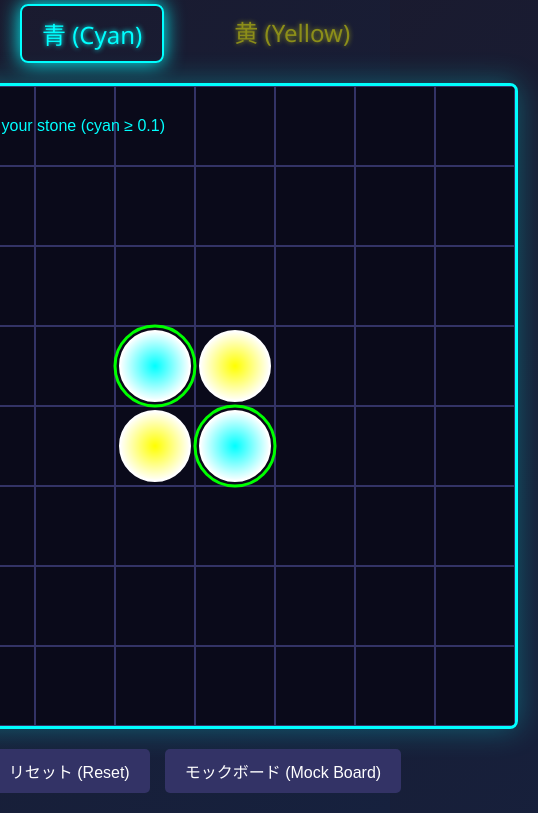
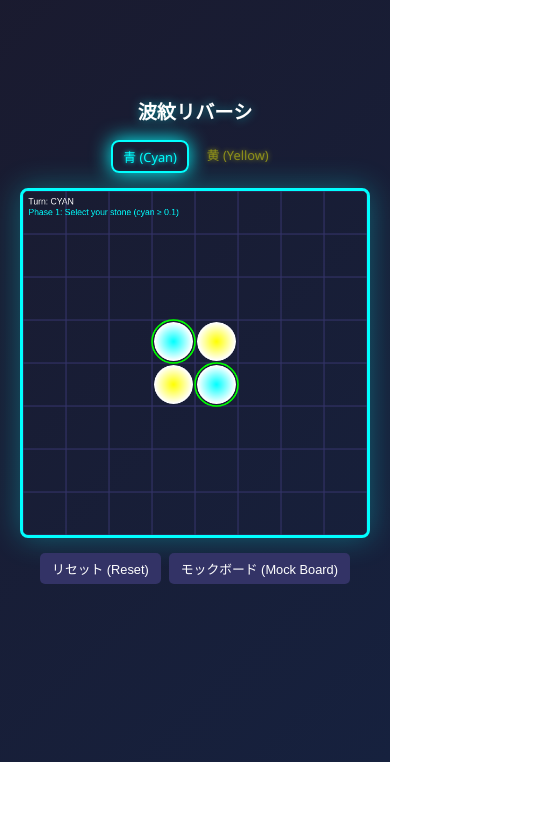
Before and after one commit to amakann/quantum-othello, a plain HTML site: page index.html in a window 390 px wide. Shown: the part 82-895 px from the top of the page, 538 px wide, since content can reach past the window. After the commit the page ends 844 px from the top, so only its background shows below. Drawn offline with Linux system fonts and the light colour scheme.

Commit message:
Add responsive design for mobile devices

```diff
--- a/main.js
+++ b/main.js
@@ -68,9 +68,9 @@ function drawBoard() {
     // CELL_SIZE を計算（canvas が読み込まれた後）
     CELL_SIZE = canvas.width / GRID_SIZE;
 
-    // 背景をクリア
-    ctx.fillStyle = '#0a0a1a';
-    ctx.fillRect(0, 0, canvas.width, canvas.height);
+    // 描画領域をクリア
+    ctx.save();
+    ctx.clearRect(0, 0, canvas.width, canvas.height);
 
     // グリッド線を描画
     ctx.strokeStyle = '#333366';
@@ -129,6 +129,8 @@ function drawBoard() {
 
     // 現在の手番とフェーズを表示
     drawInfo();
+
+    ctx.restore();
 }
 
 // 石を描画（確率に応じたグラデーション）
@@ -414,3 +416,8 @@ mockBtn.addEventListener('click', () => {
 initBoard();
 drawBoard();
 updatePlayerIndicator();
+
+// リサイズ対応
+window.addEventListener('resize', () => {
+    drawBoard();
+});
--- a/style.css
+++ b/style.css
@@ -9,37 +9,43 @@ body {
     background: linear-gradient(135deg, #1a1a2e 0%, #16213e 100%);
     min-height: 100vh;
     display: flex;
+    flex-direction: column;
     justify-content: center;
     align-items: center;
     color: #fff;
+    padding: 10px;
 }
 
 .game-container {
     text-align: center;
-    padding: 20px;
+    padding: 10px;
+    width: 100%;
+    max-width: 700px;
 }
 
 h1 {
-    margin-bottom: 20px;
-    font-size: 2rem;
+    margin-bottom: 15px;
+    font-size: 1.8rem;
     text-shadow: 0 0 10px rgba(0, 255, 255, 0.5);
+    word-wrap: break-word;
 }
 
 .game-info {
-    margin-bottom: 20px;
+    margin-bottom: 15px;
 }
 
 .player-info {
     display: flex;
     justify-content: center;
-    gap: 50px;
-    font-size: 1.5rem;
+    gap: 20px;
+    font-size: 1.2rem;
+    flex-wrap: wrap;
 }
 
 .player-cyan {
     color: #00ffff;
     text-shadow: 0 0 5px #00ffff;
-    padding: 10px 20px;
+    padding: 8px 16px;
     border-radius: 8px;
     transition: all 0.3s ease;
     opacity: 0.5;
@@ -48,7 +54,7 @@ h1 {
 .player-yellow {
     color: #ffff00;
     text-shadow: 0 0 5px #ffff00;
-    padding: 10px 20px;
+    padding: 8px 16px;
     border-radius: 8px;
     transition: all 0.3s ease;
     opacity: 0.5;
@@ -71,24 +77,30 @@ h1 {
     display: flex;
     justify-content: center;
     align-items: center;
+    width: 100%;
+    margin-bottom: 15px;
 }
 
 #gameCanvas {
+    max-width: 100%;
+    height: auto;
     border: 3px solid #00ffff;
     border-radius: 8px;
     box-shadow: 0 0 30px rgba(0, 255, 255, 0.3);
+    display: block;
 }
 
 .controls {
-    margin-top: 20px;
+    margin-top: 15px;
     display: flex;
     justify-content: center;
-    gap: 15px;
+    gap: 10px;
+    flex-wrap: wrap;
 }
 
 .controls button {
-    padding: 10px 20px;
-    font-size: 1rem;
+    padding: 8px 16px;
+    font-size: 0.9rem;
     border: none;
     border-radius: 5px;
     cursor: pointer;
@@ -101,3 +113,46 @@ h1 {
     background: #444488;
     box-shadow: 0 0 10px rgba(0, 255, 255, 0.5);
 }
+
+/* Mobile responsive */
+@media (max-width: 600px) {
+    h1 {
+        font-size: 1.4rem;
+    }
+
+    .player-info {
+        gap: 10px;
+        font-size: 1rem;
+    }
+
+    .player-cyan, .player-yellow {
+        padding: 6px 12px;
+        font-size: 0.9rem;
+    }
+
+    .controls {
+        gap: 8px;
+    }
+
+    .controls button {
+        padding: 6px 12px;
+        font-size: 0.8rem;
+    }
+}
+
+/* Small mobile */
+@media (max-width: 400px) {
+    h1 {
+        font-size: 1.2rem;
+    }
+
+    .player-info {
+        gap: 8px;
+        font-size: 0.85rem;
+    }
+
+    .player-cyan, .player-yellow {
+        padding: 5px 10px;
+        font-size: 0.8rem;
+    }
+}
```
